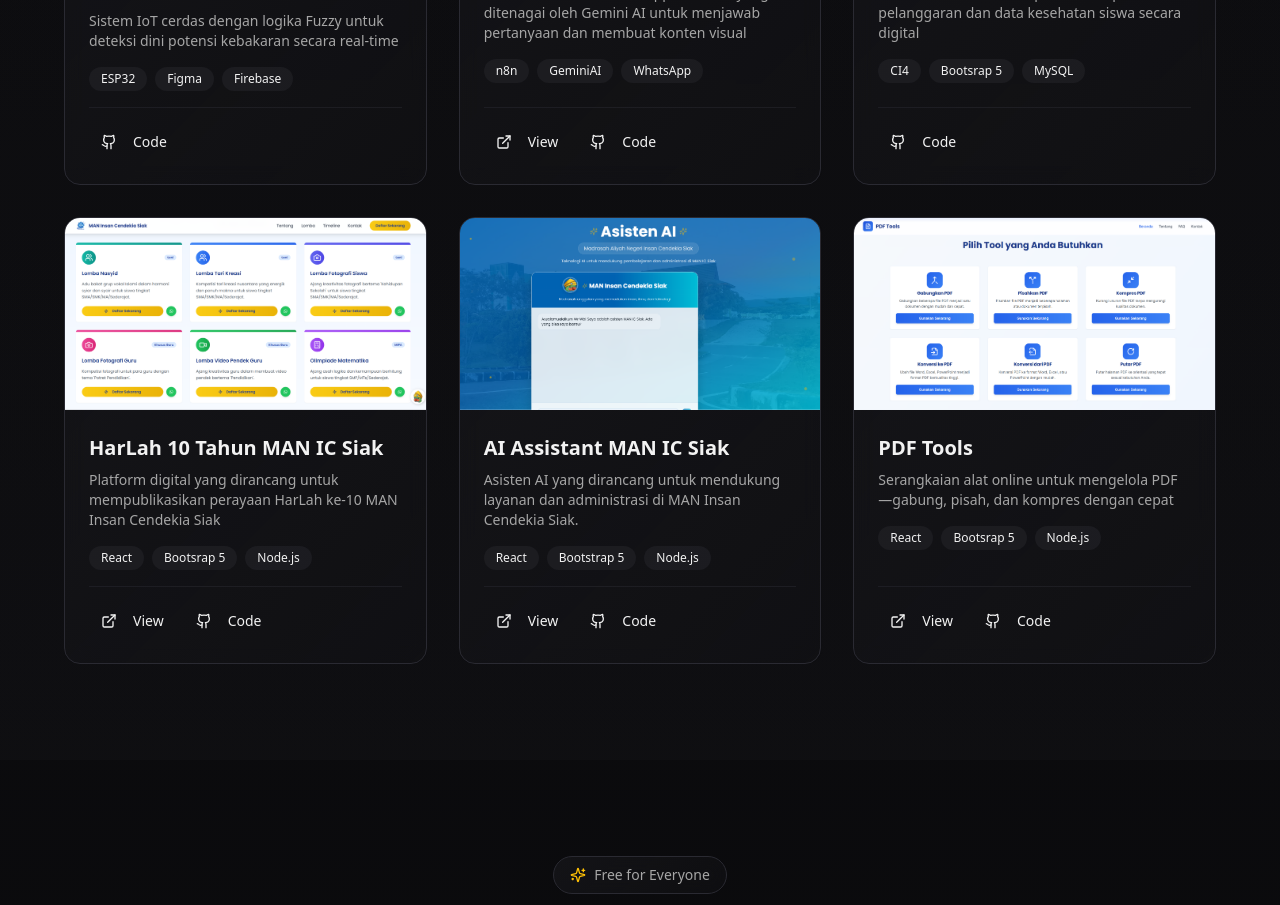
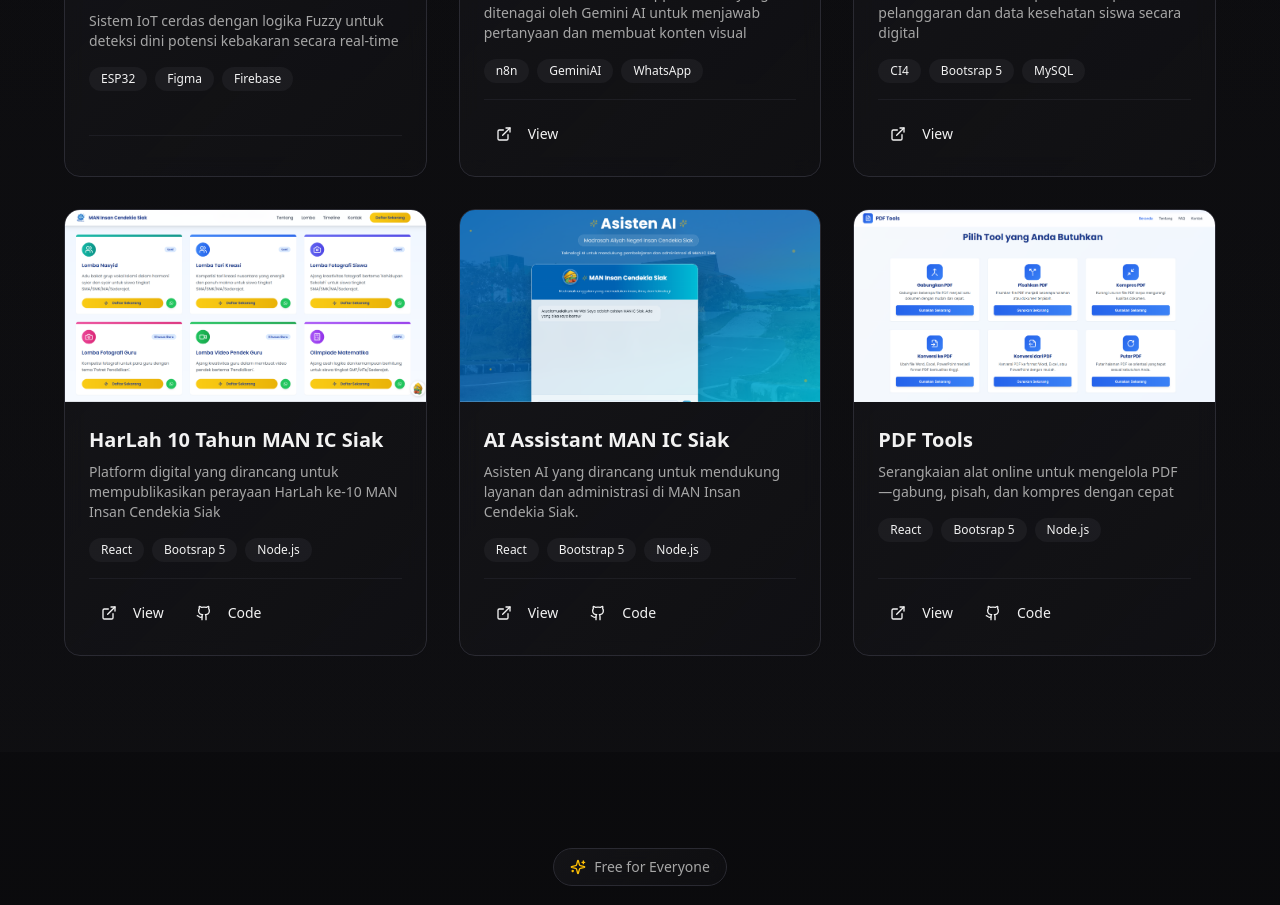
Before and after one commit to andre-sptr/portofolio, a React (Vite) app: page / in a window 1280 px wide. Shown: the part 1980-2885 px from the top of the page. Built offline with nearby package versions, Linux system fonts and the light colour scheme; the HTML template or start-up script is replaced by a standard one.

Commit message:
Update projects

```diff
--- a/src/components/Projects.tsx
+++ b/src/components/Projects.tsx
@@ -15,7 +15,7 @@ const projects = [
     tech: ["ESP32", "Figma", "Firebase"],
     gradient: "from-primary/20 to-primary/5",
     viewUrl: "",
-    codeUrl: "https://github.com/andre-sptr/"
+    codeUrl: ""
   },
   {
     title: "WhatsApp AI ChatBot",
@@ -24,7 +24,7 @@ const projects = [
     tech: ["n8n", "GeminiAI", "WhatsApp"],
     gradient: "from-secondary/20 to-secondary/5",
     viewUrl: "https://wa.me/6287790596246",
-    codeUrl: "https://github.com/andre-sptr/"
+    codeUrl: ""
   },
   {
     title: "Sistem Informasi Kedisiplinan",
@@ -32,8 +32,8 @@ const projects = [
     image: projectImageKedisiplinan,
     tech: ["CI4", "Bootsrap 5", "MySQL"],
     gradient: "from-primary/20 to-secondary/5",
-    viewUrl: "",
-    codeUrl: "https://github.com/andre-sptr/"
+    viewUrl: "https://binasiswa.icsiak.sch.id/",
+    codeUrl: ""
   },
   {
     title: "HarLah 10 Tahun MAN IC Siak",
@@ -42,7 +42,7 @@ const projects = [
     tech: ["React", "Bootsrap 5", "Node.js"],
     gradient: "from-secondary/20 to-secondary/10",
     viewUrl: "https://harlah.flamyheart.site/",
-    codeUrl: "https://github.com/andre-sptr/"
+    codeUrl: "https://github.com/andre-sptr/harlah"
   },
   {
     title: "AI Assistant MAN IC Siak",
@@ -51,7 +51,7 @@ const projects = [
     tech: ["React", "Bootstrap 5", "Node.js"],
     gradient: "from-primary/20 to-secondary/10",
     viewUrl: "https://ai.flamyheart.site/",
-    codeUrl: "https://github.com/andre-sptr/"
+    codeUrl: "https://github.com/andre-sptr/ai-agent"
   },
   {
     title: "PDF Tools",
@@ -60,7 +60,7 @@ const projects = [
     tech: ["React", "Bootsrap 5", "Node.js"],
     gradient: "from-primary/20 to-secondary/10",
     viewUrl: "https://pdf.flamyheart.site/",
-    codeUrl: "https://github.com/andre-sptr/"
+    codeUrl: "https://github.com/andre-sptr/pdf-tools"
   },
 ];
 
```
